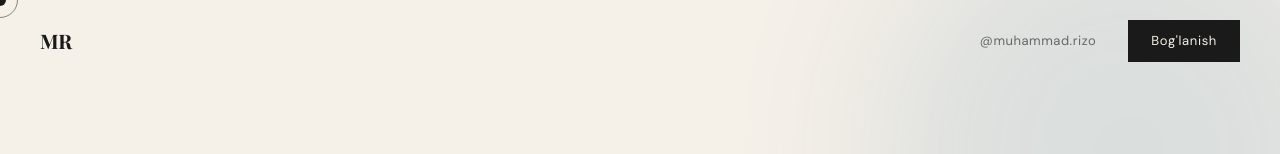
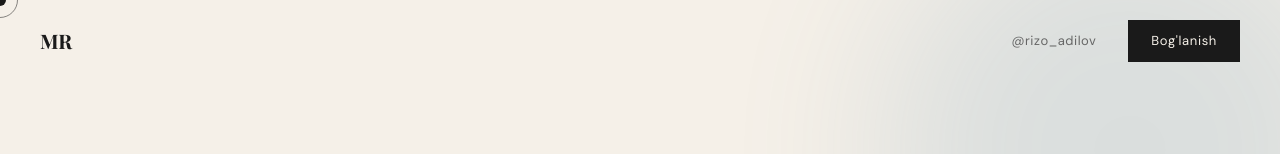
Before and after one commit to MuhammmadRizo/portfolio_one, a Next.js app: page / in a window 1280 px wide. Shown: the top 154 px of the page. Built offline with nearby package versions, Linux system fonts and the light colour scheme; a web font is replaced by a local one.

Commit message:
Update Navbar.tsx

```diff
--- a/components/Navbar.tsx
+++ b/components/Navbar.tsx
@@ -44,7 +44,7 @@ export default function Navbar() {
 
       <div style={{ display: 'flex', alignItems: 'center', gap: '32px' }}>
         <a
-          href="https://www.instagram.com/"
+          href="https://www.instagram.com/rizo_adilov"
           target="_blank"
           rel="noopener noreferrer"
           className="nav-link"
@@ -56,7 +56,7 @@ export default function Navbar() {
             letterSpacing: '0.04em',
           }}
         >
-          @muhammad.rizo
+          @rizo_adilov
         </a>
         <a
           href="#contact"
```
